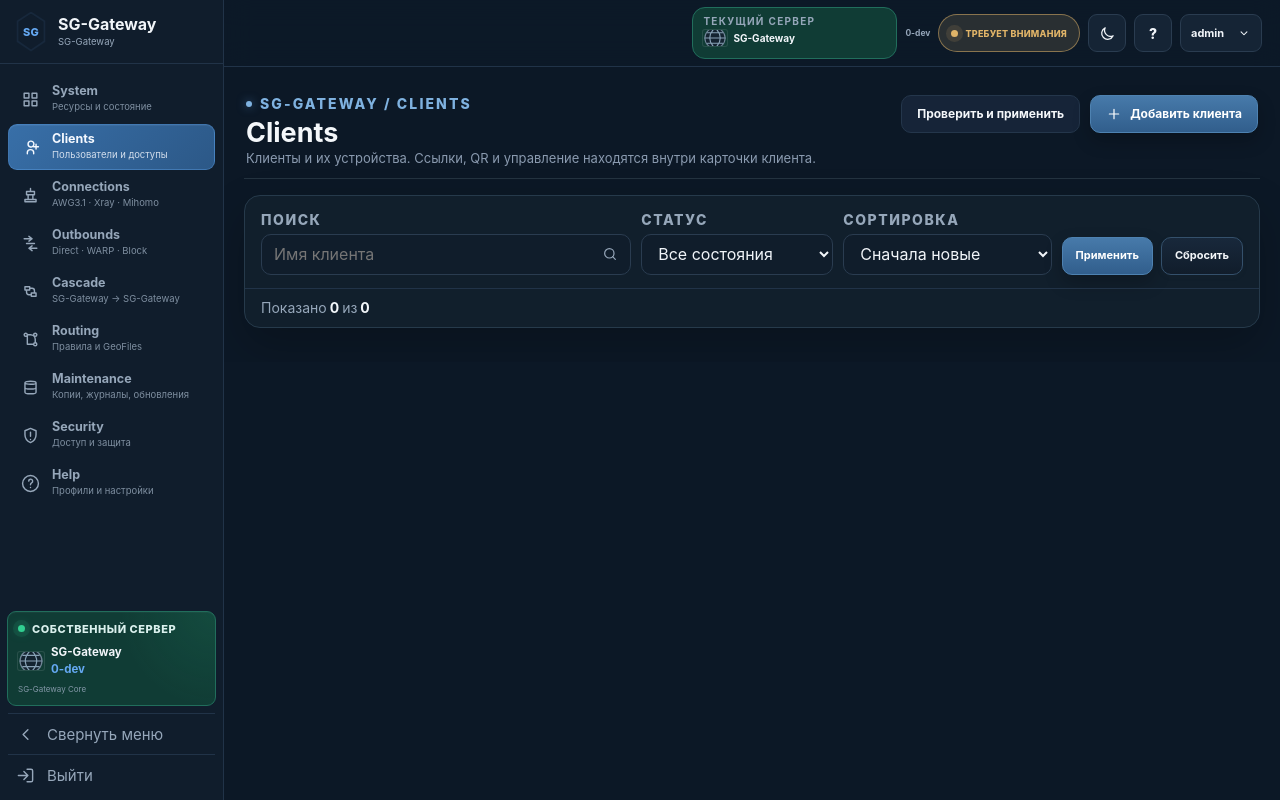
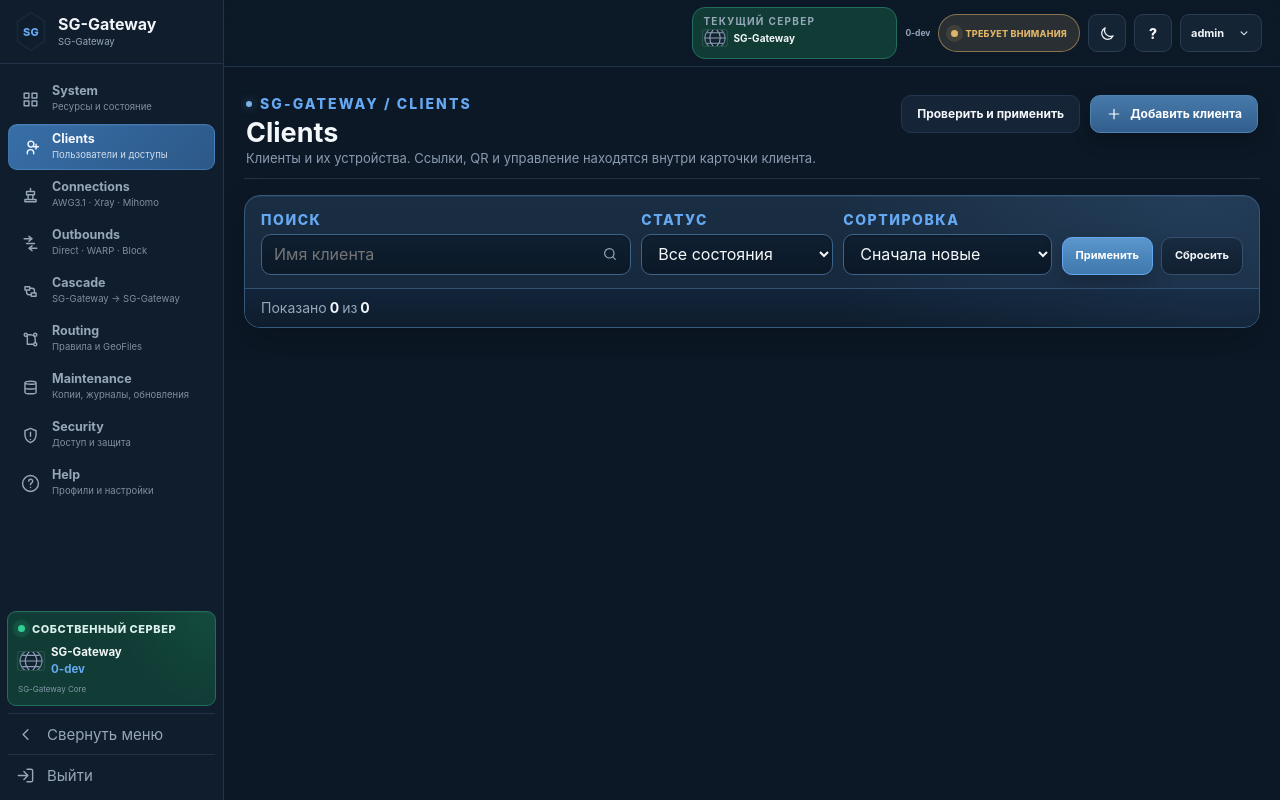
Before and after one commit to s-gor/sg-gateway-v23, a Flask app: page /clients in a window 1280 px wide. Run offline with Flask 3, Linux system fonts and the light colour scheme; the visitor is signed in with stand-in values (Sample User, id 1); data comes from the database, SQL or seed files in the repository; data that the repository does not hold is empty; some libraries are stand-ins or nearby versions.

Commit message:
23.02 Clients: mirror Connections graphite palette and depth

```diff
--- a/app/web/static/sg-connections-dark-classic-v1.css
+++ b/app/web/static/sg-connections-dark-classic-v1.css
@@ -1,7 +1,7 @@
 /* SG-Gateway 022.04 · Connections classic dark restoration.
    Dark only. Reuses the original SG Graphite palette while preserving current geometry. */
 
-html[data-theme="dark"] body:is(.page-connections, .page-cascade, .page-security) {
+html[data-theme="dark"] body:is(.page-connections, .page-cascade, .page-security, .page-clients) {
   --sg-bg: #0c1826;
   --sg-sidebar: #101d2c;
   --sg-topbar: #0d1a28;
@@ -43,15 +43,15 @@ html[data-theme="dark"] body:is(.page-connections, .page-cascade, .page-security
     0 16px 38px rgba(0, 0, 0, .15);
 }
 
-html[data-theme="dark"] body:is(.page-connections, .page-cascade, .page-security) .cnv1-endpoint-card,
-html[data-theme="dark"] body:is(.page-connections, .page-cascade, .page-security) .xps2-selection,
-html[data-theme="dark"] body:is(.page-connections, .page-cascade, .page-security) .xps2-parameters,
-html[data-theme="dark"] body:is(.page-connections, .page-cascade, .page-security) .cnv1-advanced {
+html[data-theme="dark"] body:is(.page-connections, .page-cascade, .page-security, .page-clients) .cnv1-endpoint-card,
+html[data-theme="dark"] body:is(.page-connections, .page-cascade, .page-security, .page-clients) .xps2-selection,
+html[data-theme="dark"] body:is(.page-connections, .page-cascade, .page-security, .page-clients) .xps2-parameters,
+html[data-theme="dark"] body:is(.page-connections, .page-cascade, .page-security, .page-clients) .cnv1-advanced {
   border-color: #2a3c50;
   background: #101d2b;
 }
 
-html[data-theme="dark"] body:is(.page-connections, .page-cascade, .page-security) :is(
+html[data-theme="dark"] body:is(.page-connections, .page-cascade, .page-security, .page-clients) :is(
   .cnv1-kicker,
   .cnv1-card-kicker,
   .xps2-choice-topline
@@ -92,37 +92,37 @@ html[data-theme="dark"] body:is(.page-connections, .page-cascade, .page-security
     0 8px 22px rgba(0, 0, 0, .10);
 }
 
-html[data-theme="dark"] body:is(.page-connections, .page-cascade, .page-security) .xps2-choice-status {
+html[data-theme="dark"] body:is(.page-connections, .page-cascade, .page-security, .page-clients) .xps2-choice-status {
   border-color: #2a3c50;
   background: #101d2b;
   color: #96a7ba;
 }
 
-html[data-theme="dark"] body:is(.page-connections, .page-cascade, .page-security) .xps2-choice-status.active {
+html[data-theme="dark"] body:is(.page-connections, .page-cascade, .page-security, .page-clients) .xps2-choice-status.active {
   border-color: #216e5c;
   background: #103c35;
   color: #31cf91;
 }
 
-html[data-theme="dark"] body:is(.page-connections, .page-cascade, .page-security) .xps2-parameter-row {
+html[data-theme="dark"] body:is(.page-connections, .page-cascade, .page-security, .page-clients) .xps2-parameter-row {
   border-color: #2a3c50;
   background: linear-gradient(180deg, #192a3c 0%, #172637 100%);
   box-shadow: inset 0 1px 0 rgba(255, 255, 255, .018);
 }
 
-html[data-theme="dark"] body:is(.page-connections, .page-cascade, .page-security) .xps2-parameter-title > strong,
-html[data-theme="dark"] body:is(.page-connections, .page-cascade, .page-security) .xps2-section-head h3,
-html[data-theme="dark"] body:is(.page-connections, .page-cascade, .page-security) .xmux1-head h2 {
+html[data-theme="dark"] body:is(.page-connections, .page-cascade, .page-security, .page-clients) .xps2-parameter-title > strong,
+html[data-theme="dark"] body:is(.page-connections, .page-cascade, .page-security, .page-clients) .xps2-section-head h3,
+html[data-theme="dark"] body:is(.page-connections, .page-cascade, .page-security, .page-clients) .xmux1-head h2 {
   color: #f1f5f9;
 }
 
-html[data-theme="dark"] body:is(.page-connections, .page-cascade, .page-security) .xps2-parameter-title > span,
-html[data-theme="dark"] body:is(.page-connections, .page-cascade, .page-security) .xps2-section-head p,
-html[data-theme="dark"] body:is(.page-connections, .page-cascade, .page-security) .xmux1-head p {
+html[data-theme="dark"] body:is(.page-connections, .page-cascade, .page-security, .page-clients) .xps2-parameter-title > span,
+html[data-theme="dark"] body:is(.page-connections, .page-cascade, .page-security, .page-clients) .xps2-section-head p,
+html[data-theme="dark"] body:is(.page-connections, .page-cascade, .page-security, .page-clients) .xmux1-head p {
   color: #96a7ba;
 }
 
-html[data-theme="dark"] body:is(.page-connections, .page-cascade, .page-security) :is(
+html[data-theme="dark"] body:is(.page-connections, .page-cascade, .page-security, .page-clients) :is(
   .xps2-parameter-row input,
   .xps2-parameter-row select,
   .xps2-salamander-secret input,
@@ -134,7 +134,7 @@ html[data-theme="dark"] body:is(.page-connections, .page-cascade, .page-security
   box-shadow: inset 0 1px 2px rgba(0, 0, 0, .16) !important;
 }
 
-html[data-theme="dark"] body:is(.page-connections, .page-cascade, .page-security) :is(
+html[data-theme="dark"] body:is(.page-connections, .page-cascade, .page-security, .page-clients) :is(
   .xps2-parameter-row input,
   .xps2-parameter-row select,
   .xps2-salamander-secret input,
@@ -198,28 +198,28 @@ html[data-theme="dark"] body:is(.page-connections, .page-cascade, .page-security
     0 6px 16px rgba(0, 0, 0, .15) !important;
 }
 
-html[data-theme="dark"] body:is(.page-connections, .page-cascade, .page-security) #xray-xmux .xmux1-mode input:focus-visible + span {
+html[data-theme="dark"] body:is(.page-connections, .page-cascade, .page-security, .page-clients) #xray-xmux .xmux1-mode input:focus-visible + span {
   outline: 2px solid #7fb9f4 !important;
   outline-offset: 2px;
 }
 
-html[data-theme="dark"] body:is(.page-connections, .page-cascade, .page-security) #xray-xmux .xmux1-extra {
+html[data-theme="dark"] body:is(.page-connections, .page-cascade, .page-security, .page-clients) #xray-xmux .xmux1-extra {
   border-color: #2a3c50;
   background: #101d2b;
 }
 
-html[data-theme="dark"] body:is(.page-connections, .page-cascade, .page-security) #xray-xmux .xmux1-extra summary {
+html[data-theme="dark"] body:is(.page-connections, .page-cascade, .page-security, .page-clients) #xray-xmux .xmux1-extra summary {
   color: #f1f5f9;
 }
 
-html[data-theme="dark"] body:is(.page-connections, .page-cascade, .page-security) #xray-xmux .xmux1-dialog {
+html[data-theme="dark"] body:is(.page-connections, .page-cascade, .page-security, .page-clients) #xray-xmux .xmux1-dialog {
   border-color: #34506b !important;
   background: #192738 !important;
   color: #f1f5f9 !important;
   box-shadow: 0 26px 72px rgba(0, 0, 0, .48) !important;
 }
 
-html[data-theme="dark"] body:is(.page-connections, .page-cascade, .page-security) #xray-xmux :is(
+html[data-theme="dark"] body:is(.page-connections, .page-cascade, .page-security, .page-clients) #xray-xmux :is(
   .xmux1-dialog-grid > div,
   .xmux1-dialog-json
 ) {
@@ -245,7 +245,7 @@ html[data-theme="dark"] body:is(.page-connections, .page-cascade, .page-security
     0 15px 36px rgba(0, 0, 0, .18) !important;
 }
 
-html[data-theme="dark"] body:is(.page-connections, .page-cascade, .page-security) :is(
+html[data-theme="dark"] body:is(.page-connections, .page-cascade, .page-security, .page-clients) :is(
   .xps2-selection,
   .xps2-parameters,
   .cnv1-endpoint-card,
@@ -271,27 +271,27 @@ html[data-theme="dark"] body:is(.page-connections, .page-cascade, .page-security
   transition: border-color .16s ease, background .16s ease, box-shadow .16s ease;
 }
 
-html[data-theme="dark"] body:is(.page-connections, .page-cascade, .page-security) .xps2-parameter-row:hover {
+html[data-theme="dark"] body:is(.page-connections, .page-cascade, .page-security, .page-clients) .xps2-parameter-row:hover {
   border-color: #4979a5 !important;
   background:
     radial-gradient(circle at 100% -12%, rgba(101, 169, 243, .16), transparent 36%),
     linear-gradient(180deg, #203851 0%, #192e45 100%) !important;
 }
 
-html[data-theme="dark"] body:is(.page-connections, .page-cascade, .page-security) .xps2-parameter-title > strong {
+html[data-theme="dark"] body:is(.page-connections, .page-cascade, .page-security, .page-clients) .xps2-parameter-title > strong {
   color: #f6f9fc !important;
 }
 
-html[data-theme="dark"] body:is(.page-connections, .page-cascade, .page-security) .xps2-parameter-title > span {
+html[data-theme="dark"] body:is(.page-connections, .page-cascade, .page-security, .page-clients) .xps2-parameter-title > span {
   color: #8fb2d2 !important;
 }
 
-html[data-theme="dark"] body:is(.page-connections, .page-cascade, .page-security) .xps2-parameter-row > label > span,
-html[data-theme="dark"] body:is(.page-connections, .page-cascade, .page-security) .xps2-salamander-secret > label > span {
+html[data-theme="dark"] body:is(.page-connections, .page-cascade, .page-security, .page-clients) .xps2-parameter-row > label > span,
+html[data-theme="dark"] body:is(.page-connections, .page-cascade, .page-security, .page-clients) .xps2-salamander-secret > label > span {
   color: #a6bfd7 !important;
 }
 
-html[data-theme="dark"] body:is(.page-connections, .page-cascade, .page-security) :is(
+html[data-theme="dark"] body:is(.page-connections, .page-cascade, .page-security, .page-clients) :is(
   .xps2-parameter-row input,
   .xps2-parameter-row select,
   .xps2-salamander-secret input,
@@ -305,7 +305,7 @@ html[data-theme="dark"] body:is(.page-connections, .page-cascade, .page-security
     inset 0 0 0 1px rgba(126, 181, 231, .025) !important;
 }
 
-html[data-theme="dark"] body:is(.page-connections, .page-cascade, .page-security) :is(
+html[data-theme="dark"] body:is(.page-connections, .page-cascade, .page-security, .page-clients) :is(
   .xps2-parameter-row input,
   .xps2-parameter-row select,
   .xps2-salamander-secret input,
@@ -314,7 +314,7 @@ html[data-theme="dark"] body:is(.page-connections, .page-cascade, .page-security
   border-color: #4a79a5 !important;
 }
 
-html[data-theme="dark"] body:is(.page-connections, .page-cascade, .page-security) :is(
+html[data-theme="dark"] body:is(.page-connections, .page-cascade, .page-security, .page-clients) :is(
   .xps2-parameter-row input,
   .xps2-parameter-row select,
   .xps2-salamander-secret input,
@@ -348,7 +348,7 @@ html[data-theme="dark"] body:is(.page-connections, .page-cascade, .page-security
     0 5px 16px rgba(0, 0, 0, .18) !important;
 }
 
-html[data-theme="dark"] body:is(.page-connections, .page-cascade, .page-security) :is(
+html[data-theme="dark"] body:is(.page-connections, .page-cascade, .page-security, .page-clients) :is(
   .xps2-salamander-buttons .button:not(.primary),
   .xps2-actions .button:not(.primary)
 ) {
@@ -357,7 +357,7 @@ html[data-theme="dark"] body:is(.page-connections, .page-cascade, .page-security
   color: #eef5fb !important;
 }
 
-html[data-theme="dark"] body:is(.page-connections, .page-cascade, .page-security) :is(
+html[data-theme="dark"] body:is(.page-connections, .page-cascade, .page-security, .page-clients) :is(
   .xps2-salamander-buttons .button:not(.primary),
   .xps2-actions .button:not(.primary)
 ):hover:not(:disabled) {
@@ -525,3 +525,92 @@ html[data-theme="dark"] body.page-security .secv2-progress .done i {
   background: #103c35 !important;
   color: #31cf91 !important;
 }
+
+
+/* Clients mirrors the same dark graphite / blue-glass surfaces as Connections. */
+html[data-theme="dark"] body.page-clients :is(
+  .cv15-filter-panel,
+  .cv15-list-panel,
+  .cv15-empty,
+  #sg-0217-sg-admin-explainer
+) {
+  border-color: #355a7c !important;
+  background:
+    radial-gradient(circle at 94% -18%, rgba(101, 169, 243, .13), transparent 38%),
+    linear-gradient(180deg, #1a2e43 0%, #15263a 100%) !important;
+  box-shadow:
+    inset 0 1px 0 rgba(173, 211, 247, .07),
+    0 15px 36px rgba(0, 0, 0, .18) !important;
+}
+
+html[data-theme="dark"] body.page-clients :is(
+  .cv15-table thead,
+  .cv2-filter-footer,
+  .cv15-list-footer
+) {
+  border-color: #2f506f !important;
+  background:
+    radial-gradient(circle at 96% -22%, rgba(101, 169, 243, .08), transparent 40%),
+    linear-gradient(180deg, #12243a 0%, #0e1d2d 100%) !important;
+}
+
+html[data-theme="dark"] body.page-clients .cv15-row:hover {
+  background:
+    radial-gradient(circle at 100% -12%, rgba(101, 169, 243, .10), transparent 36%),
+    linear-gradient(180deg, #1c3249 0%, #172a3f 100%) !important;
+}
+
+html[data-theme="dark"] body.page-clients :is(
+  .cv2-kicker,
+  .cv2-filter-field > span,
+  .cv2-table th
+) {
+  color: #65a9f3 !important;
+}
+
+html[data-theme="dark"] body.page-clients :is(
+  .cv2-filter-field input,
+  .cv2-filter-field select
+) {
+  border-color: #3c6388 !important;
+  background: linear-gradient(180deg, #0f2032 0%, #0b1826 100%) !important;
+  color: #f5f8fb !important;
+  box-shadow:
+    inset 0 1px 2px rgba(0, 0, 0, .28),
+    inset 0 0 0 1px rgba(126, 181, 231, .025) !important;
+}
+
+html[data-theme="dark"] body.page-clients :is(
+  .cv2-filter-field input,
+  .cv2-filter-field select
+):hover {
+  border-color: #4a79a5 !important;
+}
+
+html[data-theme="dark"] body.page-clients :is(
+  .cv2-filter-field input,
+  .cv2-filter-field select
+):focus {
+  border-color: #69b1f4 !important;
+  outline: 0 !important;
+  box-shadow:
+    0 0 0 2px rgba(101, 169, 243, .20),
+    0 0 18px rgba(73, 137, 199, .08),
+    inset 0 1px 2px rgba(0, 0, 0, .25) !important;
+}
+
+html[data-theme="dark"] body.page-clients .cv2-pill.success {
+  border-color: #216e5c !important;
+  background: #103c35 !important;
+  color: #31cf91 !important;
+  box-shadow: inset 0 0 0 1px rgba(49, 207, 145, .06) !important;
+}
+
+html[data-theme="dark"] body.page-clients .cv2-open-button {
+  border-color: #72b8f7 !important;
+  background: linear-gradient(180deg, #5c9bd2 0%, #3f7db5 100%) !important;
+  color: #ffffff !important;
+  box-shadow:
+    inset 0 1px 0 rgba(255, 255, 255, .16),
+    0 7px 18px rgba(0, 0, 0, .22) !important;
+}
```
Also changed, not shown: other parts of app/web/static/sg-connections-dark-classic-v1.css (+26 -26 lines).
